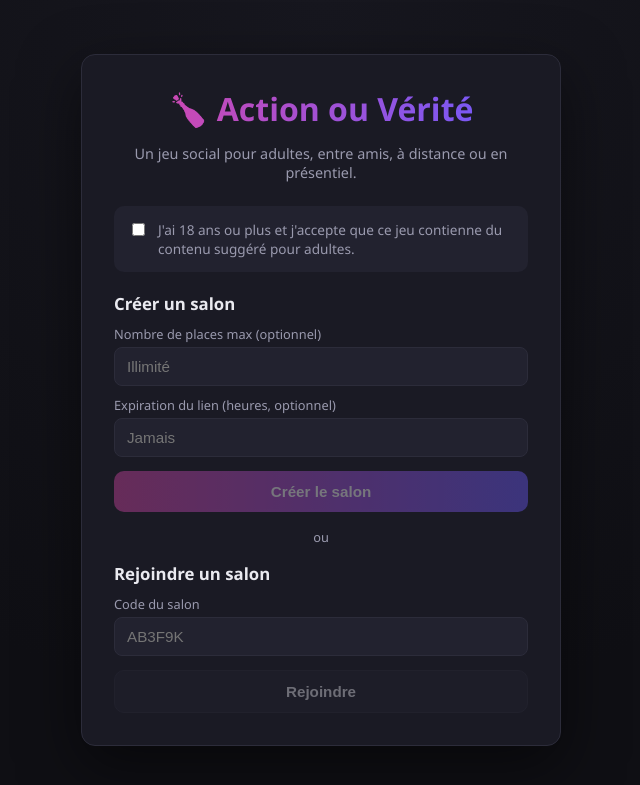
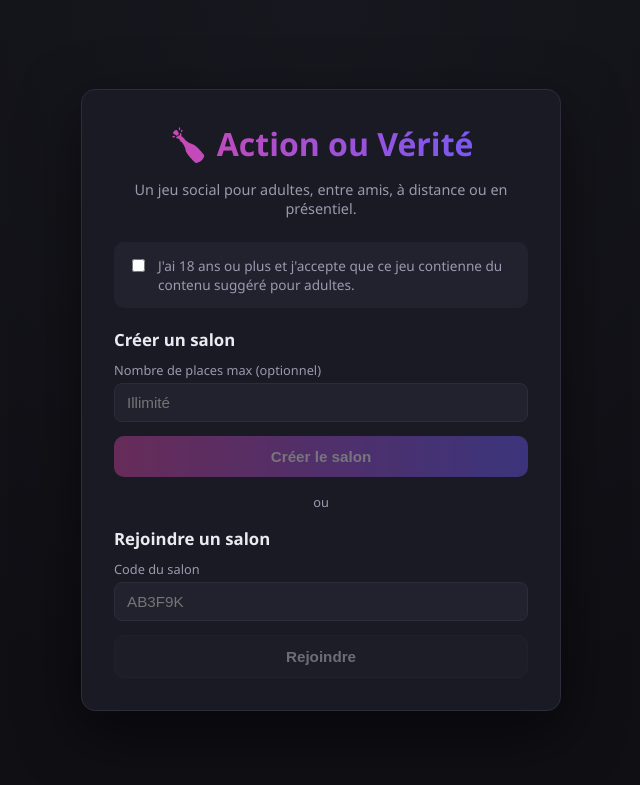
Before and after one commit to kingmaks-sudo/maksdiv, a Flask app: page / in a window 1280 px wide. Shown: the top 785 px of the page, without its empty margins (319-959 px from the left). Run offline with Flask 3, Linux system fonts and the light colour scheme; parts of the project's set-up code (start-up, migrations or seed data) failed here and were passed over.

Commit message:
Update index.html

```diff
--- a/templates/index.html
+++ b/templates/index.html
@@ -38,8 +38,6 @@
                 <form action="{{ url_for('create_room') }}" method="POST" id="create-form">
                     <label>Nombre de places max (optionnel)</label>
                     <input type="number" name="max_players" min="2" max="50" placeholder="Illimité">
-                    <label>Expiration du lien (heures, optionnel)</label>
-                    <input type="number" name="expires_hours" min="1" max="168" placeholder="Jamais">
                     <button type="submit" class="btn-primary" id="create-btn" disabled>Créer le salon</button>
                 </form>
             </div>
```
